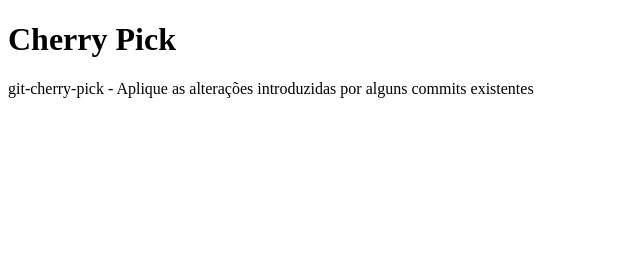
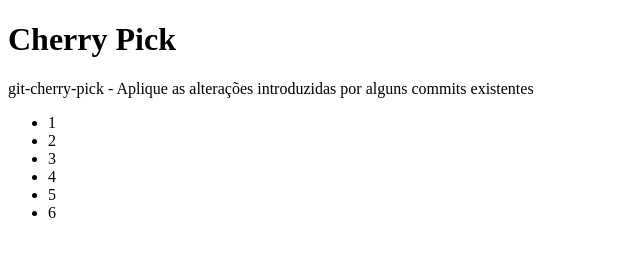
Before and after one commit to gabriel-paulino/cherry-pick, a plain HTML site: page index.html in a window 1280 px wide. Shown: the whole page, without its empty margins (0-640 px from the left). Drawn offline with Linux system fonts and the light colour scheme.

Commit message:
lista de 1 a 6

```diff
--- a/index.html
+++ b/index.html
@@ -12,6 +12,17 @@
     <h1>Cherry Pick</h1>
     <p>git-cherry-pick - Aplique as alterações introduzidas por alguns commits existentes</p>
 
+    <div>
+        <ul>
+            <li>1</li>
+            <li>2</li>
+            <li>3</li>
+            <li>4</li>
+            <li>5</li>
+            <li>6</li>
+        </ul>
+    </div>
+
     <script src="./js/main.js"></script>
 </body>
 
```
